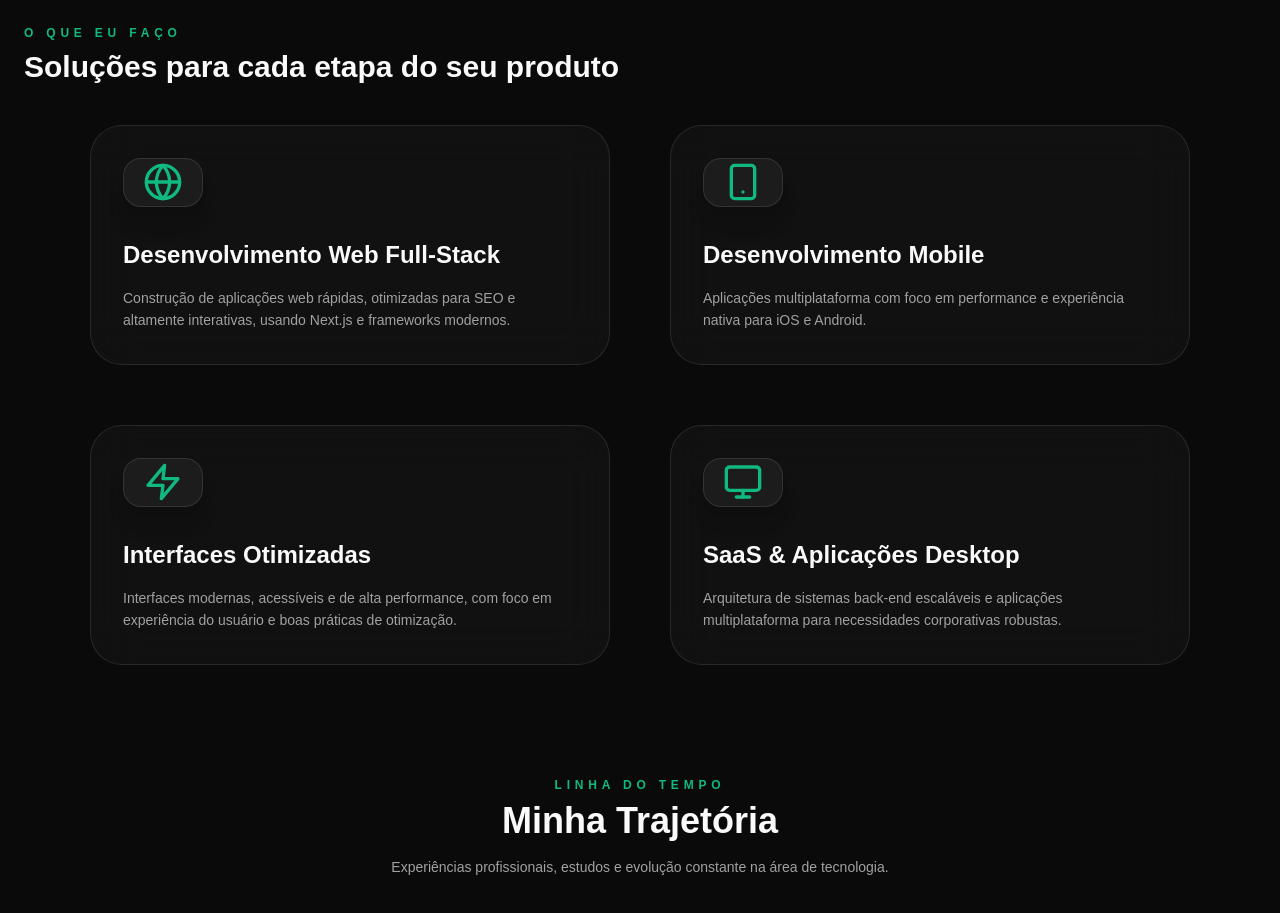
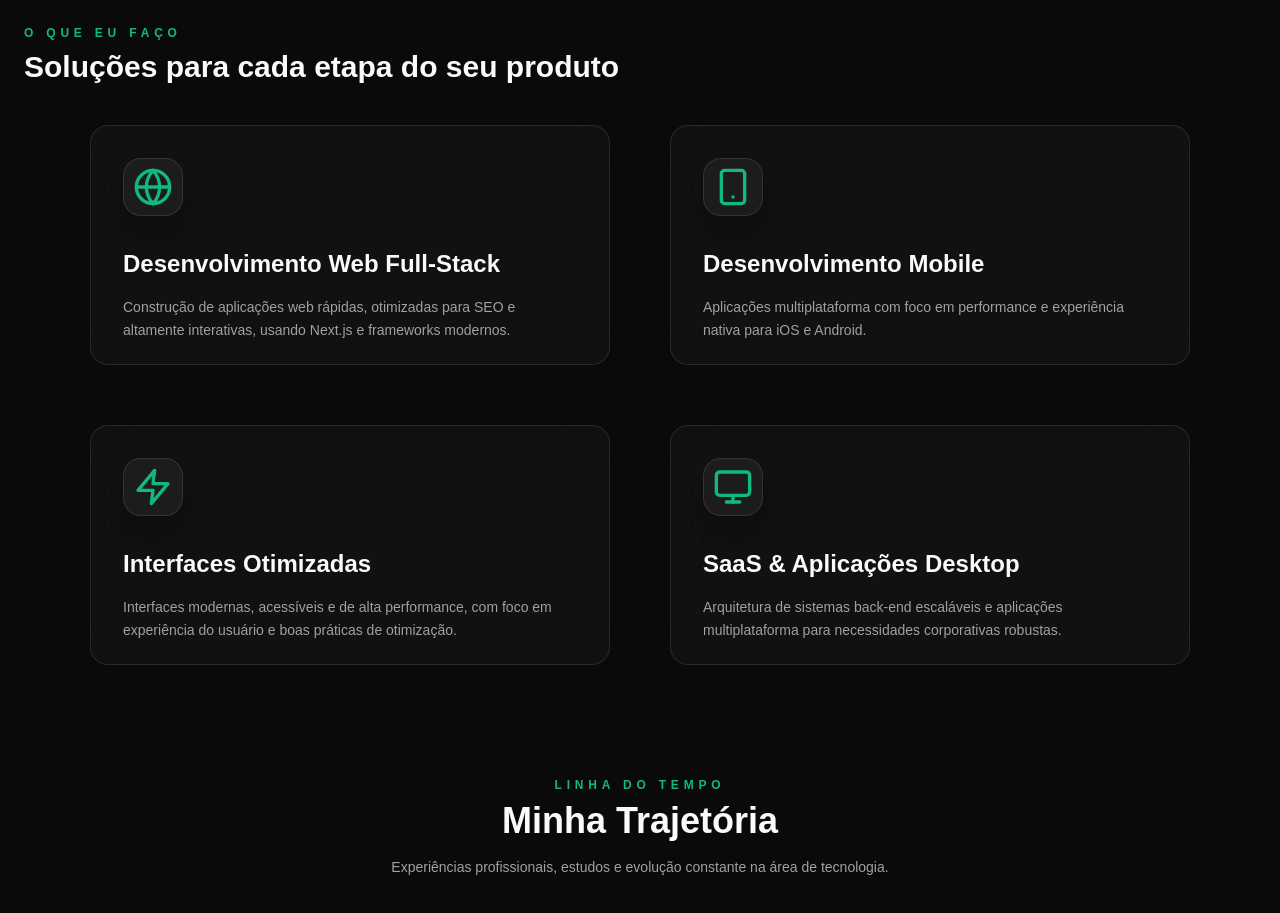
Before and after one commit to Guilhermeb166/portfolio-guilhermebarroso, a Next.js app: page / in a window 1280 px wide. Shown: the part 4020-4933 px from the top of the page. Built offline with nearby package versions, Linux system fonts and the light colour scheme.

Commit message:
refactor: extrai ServiceCard do about e atualiza textos do hero

```diff
--- a/src/app/page.tsx
+++ b/src/app/page.tsx
@@ -1,5 +1,4 @@
 import About from "@/components/about/About";
-import Hero from "@/components/hero/Hero";
 import HeroVideo from "@/components/hero/HeroVideo";
 import Projects from "@/components/projects/Projects";
 
@@ -7,7 +6,7 @@ import Projects from "@/components/projects/Projects";
 export default function Home() {
     return (
         <>
-           <HeroVideo />
+            <HeroVideo />
             <About />
             <Projects />
         </>
--- a/src/components/about/About.tsx
+++ b/src/components/about/About.tsx
@@ -5,6 +5,7 @@ import { FiGlobe, FiMonitor, FiSmartphone, FiZap } from "react-icons/fi";
 import { motion } from "framer-motion";
 import { cn } from "@/lib/utils";
 import Image from "next/image";
+import ServiceCard from "./ServiceCard";
 
 const stats = [
     { value: "8º", label: "Semestre Ciência da Computação" },
@@ -73,45 +74,6 @@ const itemVariants = {
     visible: { opacity: 1, y: 0, transition: { duration: 0.6, ease: "easeOut" } },
 };
 
-function ServiceCard({
-    icon: Icon,
-    title,
-    description,
-    index,
-}: {
-    icon: typeof FiGlobe;
-    title: string;
-    description: string;
-    index: number;
-}) {
-    return (
-        <motion.div
-            initial={{ opacity: 0, y: 24 }}
-            whileInView={{ opacity: 1, y: 0 }}
-            viewport={{ once: true, amount: 0.3 }}
-            transition={{ duration: 0.5, ease: "easeOut", delay: index * 0.08 }}
-            className="group relative h-60 w-130 overflow-hidden rounded-[2rem] border border-border bg-card/60 p-8 backdrop-blur-xl transition-colors duration-500 hover:border-success/40"
-        >
-            <div className="pointer-events-none absolute -top-20 -right-20 h-56 w-56 rounded-full bg-success/25 opacity-0 blur-[80px] transition-opacity duration-700 group-hover:opacity-100" />
-            <div
-                className="pointer-events-none absolute inset-0 rounded-[2rem] opacity-0 transition-opacity duration-500 group-hover:opacity-100"
-                style={{
-                    background: "linear-gradient(135deg, rgba(16,185,129,0.25) 0%, transparent 60%)",
-                }}
-            />
-
-            <div className="relative z-10 flex h-full flex-col">
-                <div className="mb-8 flex h-20 w-20 items-center justify-center rounded-2xl border border-border bg-foreground/5 shadow-xl transition-all duration-300 hover:-rotate-6 hover:scale-110 cursor-pointer hover:bg-foreground/10">
-                    <Icon className="h-10 w-10 text-success transition-colors" />
-                </div>
-                <h4 className="mb-4 text-2xl font-bold text-foreground">{title}</h4>
-                <p className="flex-grow text-sm leading-relaxed text-muted-foreground transition-colors duration-300 group-hover:text-foreground/80">
-                    {description}
-                </p>
-            </div>
-        </motion.div>
-    );
-}
 
 export default function About() {
     return (
--- /dev/null
+++ b/src/components/about/ServiceCard.tsx
@@ -0,0 +1,44 @@
+"use client"
+
+import { FiGlobe } from "react-icons/fi";
+import { motion } from "framer-motion";
+
+export default function ServiceCard({
+    icon: Icon,
+    title,
+    description,
+    index,
+}: Readonly<{
+    icon: typeof FiGlobe;
+    title: string;
+    description: string;
+    index: number;
+}>) {
+    return (
+        <motion.div
+            initial={{ opacity: 0, y: 24 }}
+            whileInView={{ opacity: 1, y: 0 }}
+            viewport={{ once: true, amount: 0.3 }}
+            transition={{ duration: 0.5, ease: "easeOut", delay: index * 0.08 }}
+            className="group relative h-60 w-130 overflow-hidden rounded-2xl border border-border bg-card/60 p-8 backdrop-blur-xl transition-colors duration-500 hover:border-success/40"
+        >
+            <div className="pointer-events-none absolute -top-20 -right-20 h-56 w-56 rounded-2xl bg-success/25 opacity-0 blur-[80px] transition-opacity duration-700 group-hover:opacity-100" />
+            <div
+                className="pointer-events-none absolute inset-0 rounded-2xl opacity-0 transition-opacity duration-500 group-hover:opacity-100"
+                style={{
+                    background: "linear-gradient(135deg, rgba(16,185,129,0.25) 0%, transparent 60%)",
+                }}
+            />
+
+            <div className="relative z-10 flex h-full flex-col">
+                <div className="mb-8 flex p-2 max-w-15 items-center justify-center rounded-2xl border border-border bg-foreground/5 shadow-xl transition-all duration-300 hover:-rotate-6 hover:scale-110 cursor-pointer hover:bg-foreground/10">
+                    <Icon className="h-10 w-10 text-success transition-colors" />
+                </div>
+                <h4 className="mb-4 text-2xl font-bold text-foreground">{title}</h4>
+                <p className="grow text-sm leading-relaxed text-muted-foreground transition-colors duration-300 group-hover:text-foreground/80">
+                    {description}
+                </p>
+            </div>
+        </motion.div>
+    );
+}
--- a/src/components/hero/HeroContent.tsx
+++ b/src/components/hero/HeroContent.tsx
@@ -52,7 +52,7 @@ export default function HeroContent({socials}: Props) {
                 className="text-4xl font-bold leading-tight text-foreground sm:text-5xl"
             >
                 Desenvolvedor{" "}
-                <span className="text-success">Front-End</span>
+                <span className="text-success">Full-Stack</span>
             </motion.h1>
 
             <motion.p variants={itemVariants} className="max-w-md text-muted-foreground">
--- a/src/components/hero/HeroVideo.tsx
+++ b/src/components/hero/HeroVideo.tsx
@@ -163,7 +163,7 @@ export default function HeroVideo() {
 
                 <div ref={overlayRef} className="absolute inset-0 bg-background" style={{ opacity: 0.15 }} />
 
-<div className="pointer-events-none absolute inset-x-0 bottom-0 h-48 bg-linear-to-t from-background to-transparent" />
+            <div className="pointer-events-none absolute inset-x-0 bottom-0 h-48 bg-linear-to-t from-background to-transparent" />
                 <div
                     ref={welcomeRef}
                     className="absolute inset-0 flex flex-col items-center justify-center px-6 text-center"
@@ -171,7 +171,7 @@ export default function HeroVideo() {
                 >
                     <p className="text-lg text-muted-foreground sm:text-xl">Bem-vindo</p>
                     <h1 className="mt-2 text-4xl font-bold text-foreground sm:text-6xl">
-                        Meu nome é <span className="text-success">Guilherme</span>
+                        Me chamo <span className="text-success">Guilherme Barroso</span>
                     </h1>
                 </div>
 
```
